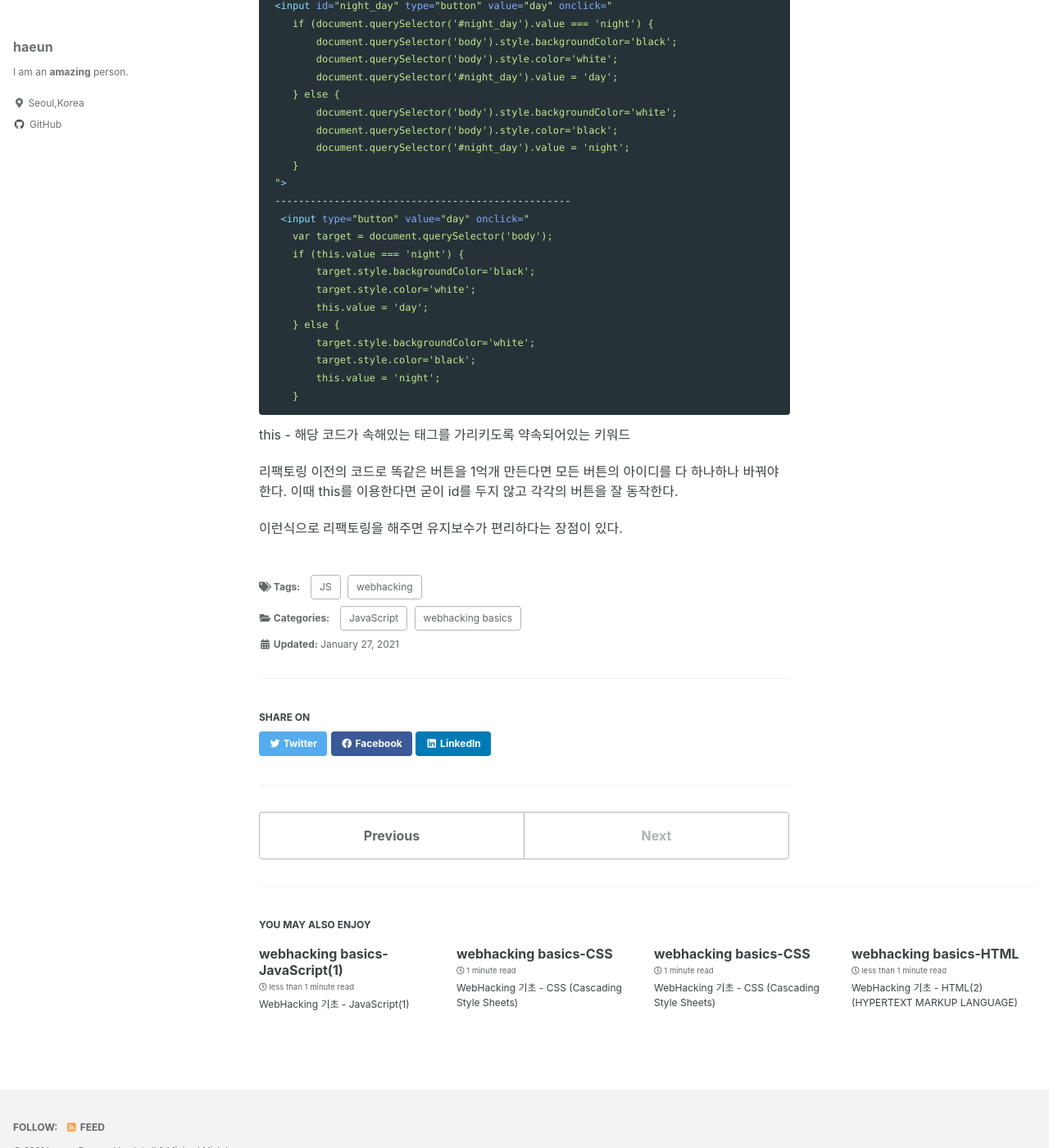
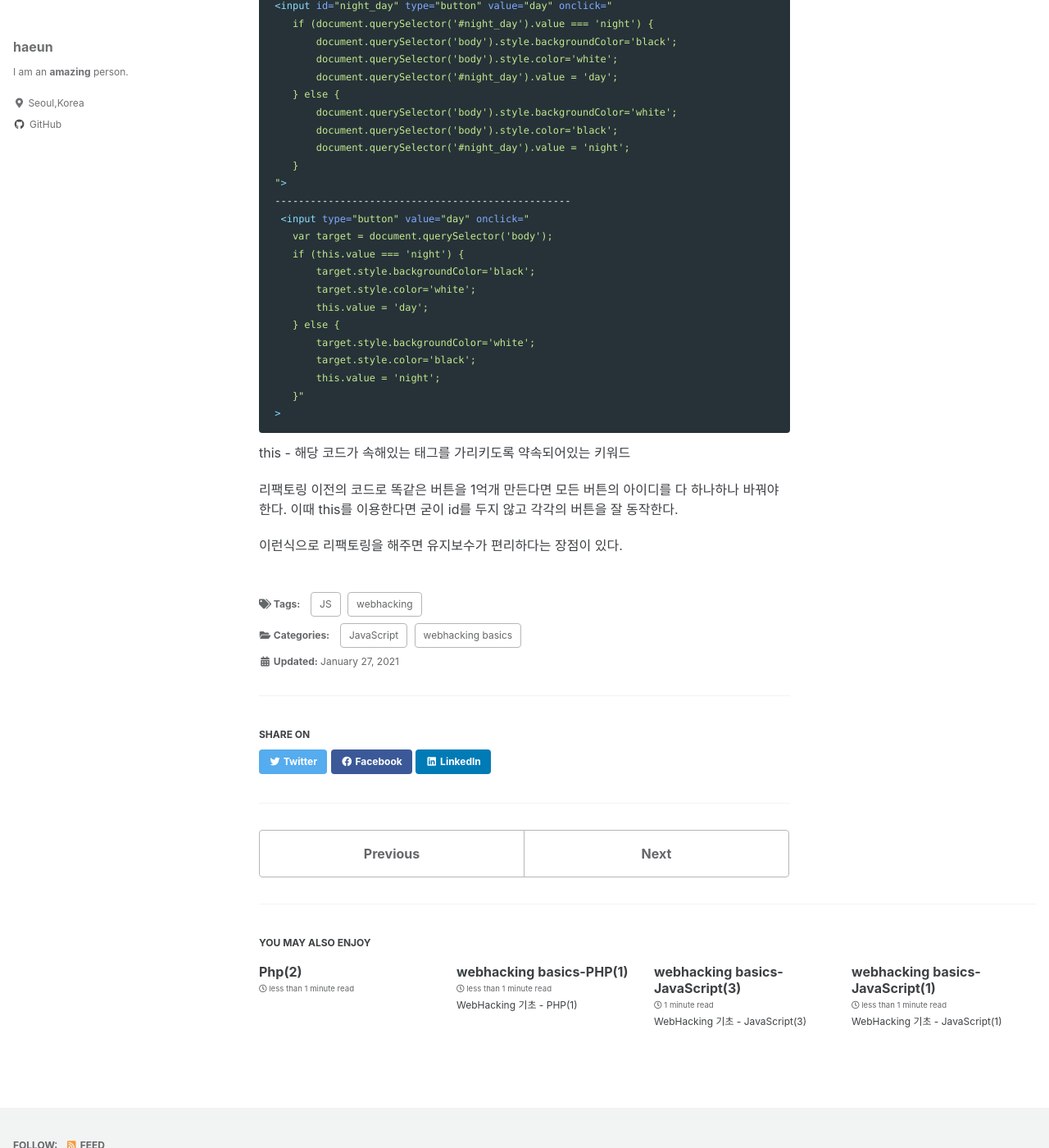
Before and after one commit to gkdms1457/TIL, a Jekyll site: the page built from _posts/webhacking/basics/JS/2021-01-27-JS(2).md, in a window 1280 px wide and 1400 px high, scrolled down 553 px. Shown: the whole window at 82% size. Built offline with Jekyll 4.4.1, drawn with Linux system fonts in a browser that asks for light colours; cached includes are drawn as plain includes; part of the change alters nothing that is shown.

Commit message:
2021-02-01-existingposts-modification

````diff
--- a/_posts/webhacking/basics/JS/2021-01-27-JS(2).md
+++ b/_posts/webhacking/basics/JS/2021-01-27-JS(2).md
@@ -46,7 +46,8 @@ WebHacking 기초 - JavaScript(2)
         target.style.backgroundColor='white';
         target.style.color='black';
         this.value = 'night';
-    }
+    }"
+ >
  ```
  this - 해당 코드가 속해있는 태그를 가리키도록 약속되어있는 키워드
 
--- /dev/null
+++ b/_posts/webhacking/basics/JS/2021-01-28-JS(3).md
@@ -0,0 +1,155 @@
+---
+title : webhacking basics-JavaScript(3)
+category :
+    - webhacking basics
+    - JavaScript
+tag :
+    - webhacking
+    - JS
+---
+WebHacking 기초 - JavaScript(3)
+
+
+## 함수 function
+
+ ```html
+ <script>
+    function sum(left, right) {
+        document.write(left + right + '<br>');
+    }
+ </script>
+ sum(2,3); //5
+ ```
+
+ 함수 - 입력(parameter, argument)과 출력(return)으로 이루어진 특정한 목적의 작업을 수행하도록 설계된 블록
+ sum(2,3)에서 2,3 - 인자 (argument)
+ function sum(left, right)에서 left, right - 인자를 받아서 함수 안으로 매개해주는 변수 (매개변수,parameter)
+
+ ```html
+ <script>
+    function sum2(left, right) {
+        return left + right;
+    }
+    document.write(sum2(2,3) + '<br>');
+    document.write('<div style="color:red;">' + sum2(2,3) + '</div>');
+ </script>
+ ```
+ return - 출력값으로, 덧셈이라는 기능만을 sum2가 구현함으로써 원자화된 기능을 다양한 맥락에서 활용할 수 있도록 해준다.
+
+---
+## 객체 object
+ 서로 연관된 함수와 변수들을 순서없이 그룹화 하여 정리정돈하는 수단이 객체이다. 자바스크립트에서 객체는 프로퍼티(property)의 집합이다.
+
+### 기본 문법
+ 배열은 [](대괄호)로 선언, 객체는 {}(중괄호)로 선언
+
+ ```html
+ <script>
+    var coworkers = {
+        "programmer" : "haeun",
+        "designer" : "egoing"
+        //프로퍼티 지정 = key : value, ...
+        //(배열은 순서가 있으므로 key라고 하지 않고 index라 한다)
+    };
+    document.write("programmer : "+ coworkers.programmer);//programmer : haeun 출력
+ </script>
+ ```
+ 객체의 내용을 가져올 때 coworkers.programmer와 같은 형식을 이용한다. `.`은 `object access operator`로 객체(coworkers)에 접근하는 operator이다.
+
+
+ **새로운 정보를 추가하고 싶다면**
+ ```html
+ <script>
+    coworkers.bookkeeper = "hahh";
+    coworkers["data scientist"] = "kaka";//access operator로 공백이 있는 이름을 지정할 수 없다. 불러올때도 동일한 방법을 이용한다.
+ </scirpt>
+ ```
+
+ **반복문**
+ ```html
+ <script>
+    for (var key in coworkers) {
+        document.write(key+' ');
+    }
+    // > programmer designer bookkeeper data scientist 출력
+    -----------------------------------
+    for (var key in coworkers) {
+        document.write(coworkers[key]+' ');
+    }
+    // > haeun egoing hahh kakk 출력
+ </script>
+ ```
+
+### 메소드
+ 객체에 메소드를 추가하고 싶다면
+ ```html
+ <script>
+    coworkers.showAll = function() {
+        for (var key in coworkers) {
+            document.write(key+' ');
+        }
+    }
+    //----------refactoring ----------
+    coworkers.showAll = function() {
+        for (var key in this) {
+            document.write(key+' : ' + this[key] + ' ');
+        }
+    }
+ ```
+ this를 이용하면 객체의 이름이 바뀌더라도 코드를 바꾸지 않아도 된다는 장점이 있다.
+
+
+## 외부 자바스크립트 삽입
+
+ ```html
+ <script src="파일명.js"></script>
+ ```
+
+ 자바스크립트와 html을 분리해줘 가독성이 좋아지고 코드의 재사용이 쉬우며, 유지보수가 편리하다. 또하나의 장점은 캐시(cache)이다. 한번 웹페이지에 다운로드된 파일(.js, .css)을 웹브라우저가 컴퓨터에 저장해 둔다. 다음에 접속할 때, 저장된 파일을 읽어 네트워크를 통하지 않게 한다. 네트워크 트레픽을 절감할 수 있다.
+
+
+## 라이브러리(library) & 프레임워크(framework)
+ **다른 사람의 도움을 받아 소프트웨어를 만든다.**
+ 라이브러리 - 비유하자면 정리정돈이 잘 된 `것`으로 내가 필요한 걸 찾아서 잘 가져오면 된다. 대표적인 javascript library는 jQuery가 있다. jQuery를 사용한 예시이다. 두 코드는 동일한 결과를 가져온다.
+
+ ```html
+ <script>
+    var alist = document.querySelectorAll('a');
+    var i = 0;
+    while(i < alist.length){
+        alist[i].style.color = color;
+    }
+    //-------------jQuery이용------------------
+    $('a').css('color',color);
+ </script>
+ ```
+
+ 프레임워크 - 만들고자하는 테마나 의도에 따라 공통적으로, 반복적으로 필요해지는 무언가를 미리 만들어 놓은 `곳`이다. 공통적으로 필요한 부분에 도움을 받고, 차이가 나는 부분만 만드는 것이다.
+
+
+## UI vs API
+ **User Interface**
+ 버튼과 같이 사용자가 컴퓨터와 의사소통하는 접점을 의미한다.
+
+
+ **Application Programming Interface**
+ 앱 입장에서의 대화를 위한 접점이다. 대화라는 것은 예를들어, alert("hello world");를 실행하였을 때 웹브라우저가 해당 팝업을 띄워주는 것을 말한다.
+
+ ![UI vs API](/TIL/assets/images/UIvsAPI.PNG)
+
+---
+추가 공부가 필요할 때
+* 웹페이지의 태그를 삭제하거나, 태그에 자식태그를 추가하고 싶을 때
+    - document객체, DOM(Document Object Model)객체 공부
+* 웹브라우저 제어 필요할 때
+    - window객체 공부
+* 웹페이지를 리로드하지 않고 정보 변경하고 싶을 때
+    - ajax 공부
+* 웹페이지가 리로드되어도 현재상태를 유지하고 싶을 때
+    - cookie 공부
+* 인터넷이 끊겨도 동작하는 웹페이지를 만들고 싶을 때
+    - offline web application 공부
+* 화상통신 웹앱 만들고 싶을 때
+    - webRTC 공부
+* 사용자 음성인식, 음성으로 정보전달 하고 싶을 때
+    - speech로 시작하는 API 공부
--- /dev/null
+++ b/_posts/webhacking/basics/PHP/2021-01-30-PHP(1).md
@@ -0,0 +1,51 @@
+---
+title : webhacking basics-PHP(1)
+category :
+    - webhacking basics
+    - PHP
+tag :
+    - webhacking
+    - PHP
+---
+WebHacking 기초 - PHP(1)
+
+직접 웹페이지(html)를 하나하나 만들지 않고 웹페이지를 자동으로 생성
+
+
+사이트의 운영자가 컨텐츠의 내용을 작성해 php에 전달하면 php는 사용자 대신 컨텐츠를 html로 만들어준다.
+
+---
+`생활코딩을 바탕으로 정리하였다.
+
+---
+## 설치
+ bitnami WAMP를 설치하였다.
+ `C:\Bitnami\wampstack-8.0.1-0\apache2\htdocs` 이 위치는 웹브라우저가 비트나미를 통해 설치한 웹서버에 접속해서 어떤 페이지를 요청했을 때, 웹서버가 해당페이지를 찾는 곳이다.
+
+ ```php
+ //test.php
+ <?php
+ phpinfo();
+ ?>
+ ```
+
+ 위의 코드를 `C:\Bitnami\wampstack-8.0.1-0\apache2\htdocs`에 저장한 후 웹브라우저에 `127.0.0.1/test.php`를 입력했을 때,
+ ![php설치 성공시 화면](/TIL/assets/images/phptest.PNG)
+ 위와 같은 화면이 나온다면 성공적으로 설치한 것이다.
+
+
+## PHP 개발을 편하게 해주는 환경설정
+ _어디에서 실수했는지 알려주는 설정이다._
+ `C:\Bitnami\wampstack-8.0.1-0\php.ini`의 파일을 열고 세미콜론이 붙어있지않는 `display_errors`을 찾아 On으로 바꿔준다.
+ ![환경설정 변경](/TIL/assets/images/settingchange.PNG)
+ _해당 설정이 꺼져있던 이유_
+ error 메세지가 보인다는 것은 방문자 눈에도 보인다는 것이다. 해당 error메세지에는 password와같은 중요한 정보가 포함되어있을 수 있다. 이런 정보들은 해커들에게 중요한 단서를 제공하기 때문에 기본적으로 꺼져있는 것이다.
+
+
+ _성능을 높이기 위한 설정(opcache)을 꺼준다._
+ 이 설정이 켜져있다(1)면 같은시간동안 더많은 웹페이지를 만들 수 있다. 하지만 켜져있다면 파일을 수정했을 때 즉각즉각 반응하지 않고 시간이 지난다음에 반영된다는 단점이 있다.
+ `C:\Bitnami\wampstack-8.0.1-0\php.ini`의 파일을 열고 `opcache.enable`을 찾아 0으로 바꿔준다.
+ ![환경설정 변경](/TIL/assets/images/opcachechange.PNG)
+
+
+ 모든 설정을 바꾼후 apache를 restart해준다. php가 apache라는 웹서버에 기생하고 있기 때문에 apache를 재부팅할 때 수정한 파일을 다시 읽어와 바꾼 환경설정을 반영한다. _config>open access log를 누르면 웹서버의 방문자를 확인할 수 있다._
````
Also changed, not shown: _posts/webhacking/basics/PHP/2021-01-31-PHP(2).md (added), assets/images/UIvsAPI.PNG (added), assets/images/opcachechange.PNG (added), assets/images/php.png (added), assets/images/phptest.PNG (added), assets/images/settingchange.PNG (added).
